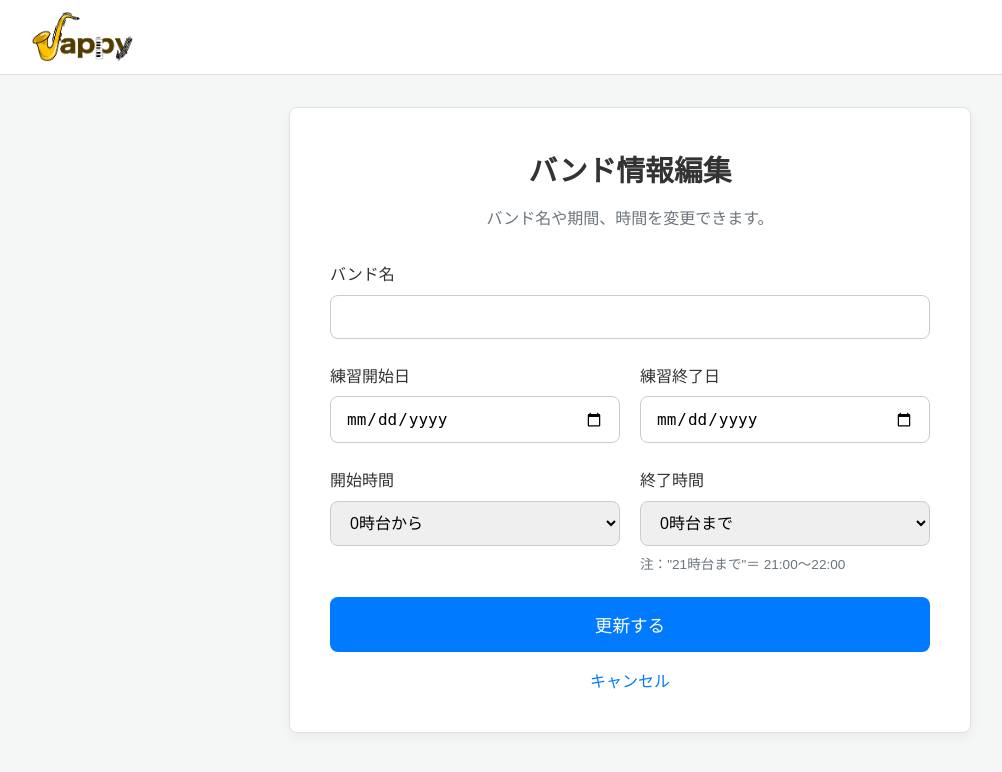
After one commit to yappippipiyya/Jappy, a Flask app: template Src/templates/band/band-edit.html in a window 1280 px wide. The commit adds this page. Shown: the top 772 px of the page, without its empty margins (10-1012 px from the left). Run offline with Flask 3, Linux system fonts and the light colour scheme; the template is opened without the code that fills it, so the values that code supplies are empty.

Commit message:
バンド編集機能追加

```diff
--- /dev/null
+++ b/Src/static/css/band/band-edit.css
@@ -0,0 +1,163 @@
+/*
+ * ----------------------------------------------------------------
+ * コンテナ
+ * ----------------------------------------------------------------
+ */
+.form-container {
+  max-width: 600px;
+  margin: 2em auto;
+  padding: 2.5em;
+  background-color: #ffffff;
+  border: 1px solid #e0e0e0;
+  border-radius: 8px;
+  box-shadow: 0 4px 12px rgba(0, 0, 0, 0.05);
+
+  h2 {
+    margin-top: 0;
+    margin-bottom: 0.5em;
+    font-size: 1.8rem;
+    color: #333;
+    text-align: center;
+  }
+
+  p {
+    margin-bottom: 2em;
+    color: #6c757d;
+    text-align: center;
+  }
+}
+
+/*
+ * ----------------------------------------------------------------
+ * フォーム要素
+ * ----------------------------------------------------------------
+ */
+.form-group {
+  margin-bottom: 1.5em;
+
+  label {
+    display: block;
+    margin-bottom: 0.6em;
+    font-weight: 500;
+    color: #333;
+  }
+
+  input,
+  select {
+    width: 100%;
+    padding: 12px 15px;
+    font-size: 1rem;
+    border: 1px solid #ccc;
+    border-radius: 8px;
+    box-sizing: border-box;
+    transition: border-color 0.2s, box-shadow 0.2s;
+
+    &:focus {
+      outline: none;
+      border-color: #007bff;
+      box-shadow: 0 0 0 3px rgba(0, 123, 255, 0.2);
+    }
+  }
+}
+
+.form-group-row {
+  display: flex;
+  gap: 20px;
+  margin-bottom: 1.5em;
+
+  .form-group {
+    width: 100%;
+    margin-bottom: 0;
+  }
+}
+
+.note {
+  margin-top: 0.5em;
+  margin-bottom: 0 !important; /* pタグのデフォルトマージンを上書き */
+  font-size: 0.85rem;
+  color: #6c757d;
+  text-align: left !important; /* 中央寄せを上書き */
+}
+
+.submit-btn {
+  display: block;
+  width: 100%;
+  padding: 15px;
+  margin-top: 1em;
+  font-size: 1.1rem;
+  font-weight: 500;
+  color: white;
+  background-color: #007bff;
+  border: none;
+  border-radius: 8px;
+  cursor: pointer;
+  transition: background-color 0.2s;
+
+  &:hover {
+    background-color: #0056b3;
+  }
+}
+
+.cancel-link {
+  display: block;
+  margin-top: 1em;
+  text-align: center;
+  color: #007bff;
+  text-decoration: none;
+  transition: color 0.2s;
+
+  &:hover {
+    color: #0056b3;
+    text-decoration: underline;
+  }
+}
+
+
+/*
+ * ----------------------------------------------------------------
+ * Flashメッセージ
+ * ----------------------------------------------------------------
+ */
+.flash-messages {
+  margin-bottom: 1.5em;
+
+  .flash.error,
+  .flash.success {
+    padding: 1em;
+    border: 1px solid transparent;
+    border-radius: 8px;
+    text-align: center;
+  }
+
+  .flash.error {
+    color: #721c24;
+    background-color: #f8d7da;
+    border-color: #f5c6cb;
+  }
+}
+
+
+/*
+ * ----------------------------------------------------------------
+ * レスポンシブ対応 (スマートフォン)
+ * ----------------------------------------------------------------
+ */
+@media (max-width: 768px) {
+  .form-container {
+    margin: 1em;
+    padding: 1.5em;
+  }
+
+  .form-container h2 {
+    font-size: 1.5rem;
+  }
+
+  .form-group-row {
+    flex-direction: column;
+    gap: 0; /* gapを0にし、form-groupのmargin-bottomを有効にする */
+
+    .form-group {
+      margin-bottom: 1.5em;
+    }
+  }
+}
--- /dev/null
+++ b/Src/templates/band/band-edit.html
@@ -0,0 +1,82 @@
+<!DOCTYPE html>
+<html lang="ja">
+<head>
+  <meta charset="UTF-8">
+  <meta name="viewport" content="width=device-width, initial-scale=1.0">
+  <meta name="robots" content="noindex, nofollow">
+
+  <title>バンド情報の編集</title>
+  <link rel="stylesheet" href="{{ url_for('static', filename='css/base.css') }}">
+  <link rel="stylesheet" href="{{ url_for('static', filename='css/band/band-edit.css') }}">
+  <link rel="icon" href="{{ url_for('static', filename='icons/favicon.ico') }}">
+</head>
+<body>
+  <header class="site-header">
+    <div class="header-container">
+      <a href="{{ url_for('top') }}" class="site-logo">
+        <img src="{{ url_for('static', filename='icons/jappy.png') }}" alt="ロゴ" class="logo-image">
+      </a>
+    </div>
+  </header>
+
+  <main class="container">
+    <div class="form-container">
+      <h2>バンド情報編集</h2>
+      <p>バンド名や期間、時間を変更できます。</p>
+
+      {% with messages = get_flashed_messages(with_categories=true) %}
+        {% if messages %}
+          <div class="flash-messages">
+          {% for category, message in messages %}
+            <div class="flash {{ category }}">{{ message }}</div>
+          {% endfor %}
+          </div>
+        {% endif %}
+      {% endwith %}
+
+      <form method="POST" action="{{ url_for('band_edit') }}">
+        <input type="hidden" name="token" value="{{ band.token }}">
+
+        <div class="form-group">
+          <label for="band-name">バンド名</label>
+          <input type="text" id="band-name" name="band-name" required value="{{ band.name }}">
+        </div>
+
+        <div class="form-group-row">
+          <div class="form-group">
+            <label for="start-date">練習開始日</label>
+            <input type="date" id="start-date" name="start-date" required value="{{ band.start_date.isoformat() }}">
+          </div>
+          <div class="form-group">
+            <label for="end-date">練習終了日</label>
+            <input type="date" id="end-date" name="end-date" required value="{{ band.end_date.isoformat() }}">
+          </div>
+        </div>
+
+        <div class="form-group-row">
+          <div class="form-group">
+            <label for="start-time">開始時間</label>
+            <select id="start-time" name="start-time" required>
+              {% for h in range(24) %}
+              <option value="{{ '%02d'|format(h) }}:00" {% if h == band.start_time.hour %}selected{% endif %}>{{ h }}時台から</option>
+              {% endfor %}
+            </select>
+          </div>
+          <div class="form-group">
+            <label for="end-time">終了時間</label>
+            <select id="end-time" name="end-time" required>
+              {% for h in range(24) %}
+              <option value="{{ '%02d'|format(h) }}:00" {% if h == band.end_time.hour %}selected{% endif %}>{{ h }}時台まで</option>
+              {% endfor %}
+            </select>
+            <p class="note">注："21時台まで"＝ 21:00～22:00</p>
+          </div>
+        </div>
+
+        <button type="submit" class="submit-btn">更新する</button>
+      </form>
+      <a href="{{ url_for('band', token=band.token) }}" class="cancel-link">キャンセル</a>
+    </div>
+  </main>
+</body>
+</html>
--- a/Src/templates/band/band.html
+++ b/Src/templates/band/band.html
@@ -86,6 +86,9 @@
     <div class="band-footer-actions">
       {# 現在のユーザーがバンドの作成者である場合 #}
       {% if is_creator %}
+        <a href="{{ url_for('band_edit', token=band.token) }}" class="btn-action btn-edit">
+          バンド情報を編集する
+        </a>
         <form action="{{ url_for('band_delete') }}" method="POST" id="delete-band-form">
           <input type="hidden" name="token" value="{{ band.token }}">
           <button type="submit" class="btn-action btn-delete">
```
Also changed, not shown: App/Views/band.py (+49 -0 lines), Src/static/css/band/band.css (+13 -3 lines).
